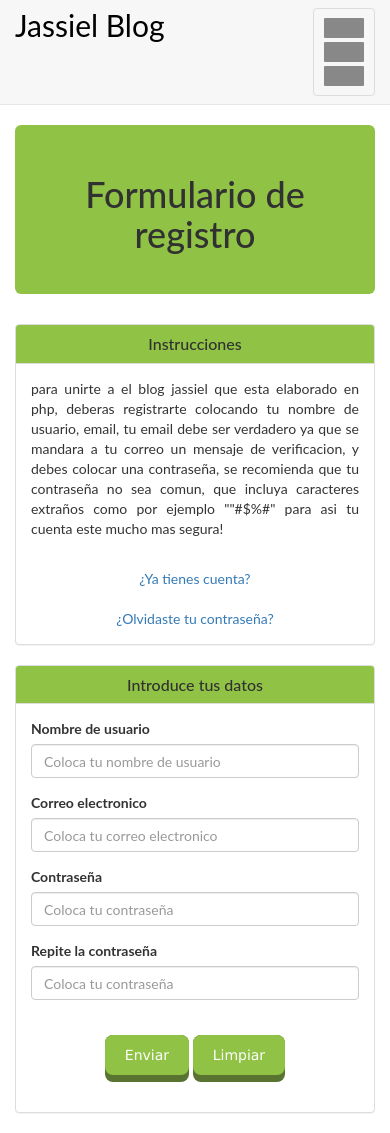
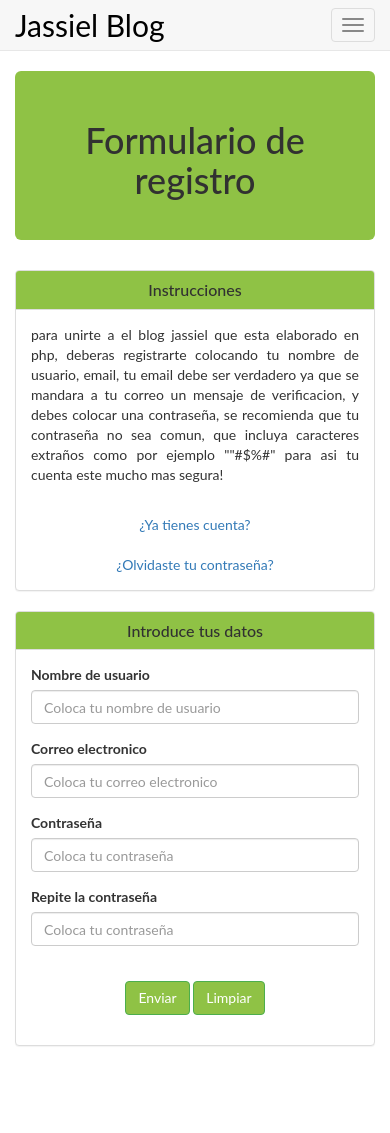
Before and after one commit to davidvicentc/blogphp, a PHP site: page /jassiel/registro.php in a window 390 px wide. After the commit the page ends 1046 px from the top, so only its background shows below. Run offline with PHP 8.4, Linux system fonts and the light colour scheme; data that the repository does not hold is empty; some libraries are stand-ins or nearby versions.

Commit message:
actualizacion w10

```diff
--- a/css/estilos.css
+++ b/css/estilos.css
@@ -45,69 +45,6 @@ html, body {
     color: #313131 !important;
 }
 
-button {
-  border:none;
-  border-radius:8px;
-  color:#fff;
-  cursor:pointer;
-  font-family:"Lucida Sans Unicode";
-  font-size:14px;
-  outline:0;
-  padding:0 0 7px;
-  position:relative;
-  transition:all 100ms linear;
+.btn-success {
+  background-color: #8fc245 !important;
 }
-button span {
-  border-radius:8px;
-  display:block;
-  padding:10px 20px;
-}
-button:active {
-  padding:0;
-  top:7px;
-  transition-duration:50ms;
-}
-
-.green {
-    background:#587430;
-    }
-.green span {
-    background:#8fc245;
-    }
-
-.red {
-    background:#921515;
-    }
-.red span {
-    background:#c54848;
-    }
-
-.blue {
-    background:#154492;
-    }
-.blue span {
-    background:#4877c5;
-    }
-
-.pink {
-    background:#92156D;
-    }
-.pink span {
-    background:#c548a0;
-    }
-
-.yellow {
-    background:#A8AA04;
-    }
-.yellow span {
-    background:#DBDD37;
-    }
-.btn-search {
-    background-color:#587430;
-}
-.btn-search span {
-    border-radius:8px;
-    display:block;
-    padding:10px 100px;
-    background:#8fc245;
-}
--- a/index.php
+++ b/index.php
@@ -14,7 +14,7 @@ include_once 'plantillas/navbar.inc.php';
 			 <p>Es mi test de creacion de blog en el lenguaje PHP</p>
 		  </div>
 		</div>
-		<div class="container">
+		<div class="container text-center">
 		  <div class="row">
 			 <div class="col-md-4">
 				<div class="row">
@@ -30,7 +30,7 @@ include_once 'plantillas/navbar.inc.php';
 									<input type="text" class="form-control" placeholder="¿Que estas buscando?">
 								</div>
 								<div class="form-group text-center">
-									<button type="button" name="buscar" class="btn-search"><span>Buscar</span></button>
+									<button type="button" name="buscar" class="btn-success btn"><span>Buscar</span></button>
 								</div>
 							</form>
 						</div>
--- a/plantillas/registro_vacio.inc.php
+++ b/plantillas/registro_vacio.inc.php
@@ -28,12 +28,12 @@
 </div>
 <br>
 <div class="form-group text-center">
-	<button class="green" name="enviar" type="submit">
+	<button class="btn btn-success" name="enviar" type="submit">
 		<span>
 			Enviar
 		</span>
 	</button>
-	<button class="green" type="reset">
+	<button class="btn btn-success" type="reset">
 		<span>
 			Limpiar
 		</span>
--- a/plantillas/registro_validado.inc.php
+++ b/plantillas/registro_validado.inc.php
@@ -44,12 +44,12 @@
 </div>
 <br>
 <div class="form-group text-center">
-	<button class="green" name="enviar" type="submit">
+	<button class="btn btn-success" name="enviar" type="submit">
 		<span>
 			Enviar
 		</span>
 	</button>
-	<button class="green" type="reset">
+	<button class="btn btn-success" type="reset">
 		<span>
 			Limpiar
 		</span>
--- a/registro-correcto.php
+++ b/registro-correcto.php
@@ -32,3 +32,6 @@ include_once 'plantillas/navbar.inc.php';
 		</div>
 	</div>
 </div>
+<?php
+include_once 'plantillas/documento-cierre.inc.php';
+?>
```
Also changed, not shown: login.php (added, +49 -0 lines), plantillas/navbar.inc.php (line endings or trailing spaces).
